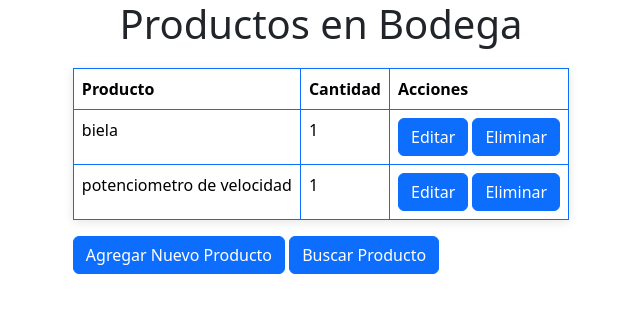
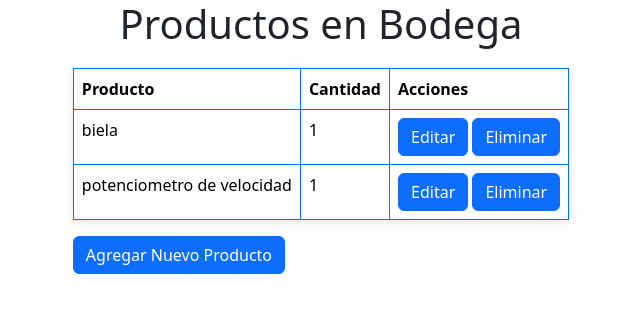
Before and after one commit to Sixto69/FERROVIAL, a Django app: page / in a window 1280 px wide. Shown: the top 313 px of the page, without its empty margins (319-959 px from the left). Run offline with Django 5.2, Linux system fonts and the light colour scheme; data comes from the database, SQL or seed files in the repository; both versions use the stored data as it was after the commit; some libraries are stand-ins or nearby versions.

Commit message:
se borro codigo

```diff
--- a/bodega/bodega/urls.py
+++ b/bodega/bodega/urls.py
@@ -16,12 +16,12 @@ Including another URLconf
 """
 from django.contrib import admin
 from django.urls import path, include
-from inventario.views import buscar_productos
+
 
 
 urlpatterns = [
     path('admin/', admin.site.urls),
     path('', include('inventario.urls')),
-    path('buscar/', buscar_productos, name='buscar_productos'),
+
 
 ]
--- a/bodega/inventario/urls.py
+++ b/bodega/inventario/urls.py
@@ -1,9 +1,10 @@
 from django.urls import path
 from . import views
-
+from .views import buscar_productos  # Importar la vista desde views.py
 urlpatterns = [
     path('', views.lista_productos, name='lista_productos'),
     path('agregar/', views.agregar_producto, name='agregar_producto'),
     path('editar/<int:pk>/', views.editar_producto, name='editar_producto'),
     path('eliminar/<int:pk>/', views.eliminar_producto, name='eliminar_producto'),
+    path('buscar/', buscar_productos, name='buscar_productos'),
 ]
--- a/bodega/templates/inventario/lista_productos.html
+++ b/bodega/templates/inventario/lista_productos.html
@@ -43,7 +43,7 @@
             </tbody>
         </table>
         <a class="btn btn-primary" href="{% url 'agregar_producto' %}" role="button">Agregar Nuevo Producto</a>
-        <a class="btn btn-primary" href="{% url 'agregar_producto' %}" role="button">Buscar Producto</a>
+
     </section>
 
 </body>
```
Also changed, not shown: bodega/db.sqlite3.
